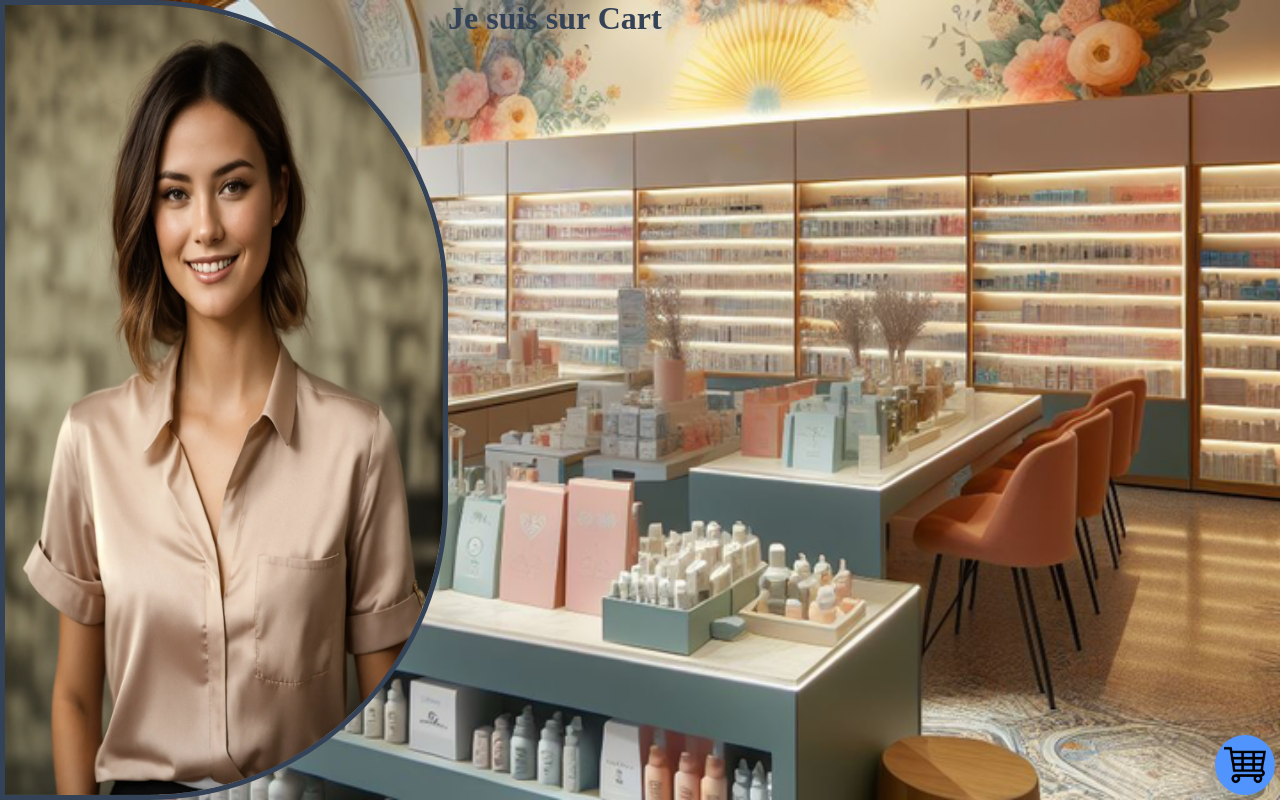
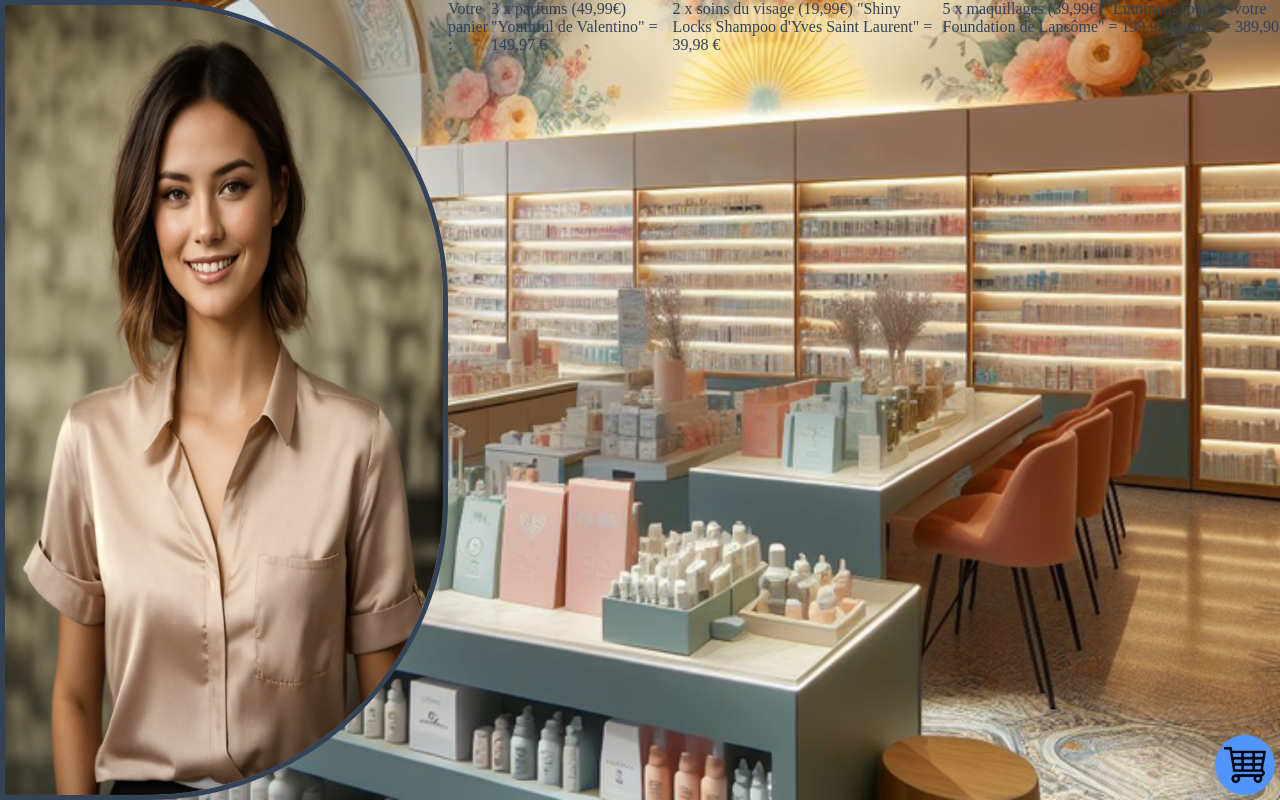
Before and after one commit to NemoOnTheNet/LorealSalesRepresentative, a React (Vite) app in the folder frontend/: page /cart in a window 1280 px wide. Built offline with nearby package versions, Linux system fonts and the light colour scheme.

Commit message:
add cart

```diff
--- a/frontend/package.json
+++ b/frontend/package.json
@@ -8,7 +8,8 @@
     "prop-types": "^15.8.1",
     "react": "^18.2.0",
     "react-dom": "^18.2.0",
-    "react-router-dom": "^6.14.2"
+    "react-router-dom": "^6.14.2",
+    "sass": "^1.70.0"
   },
   "devDependencies": {
     "@vitejs/plugin-react": "^4.0.3",
--- a/frontend/src/pages/Cart/Cart.jsx
+++ b/frontend/src/pages/Cart/Cart.jsx
@@ -1,7 +1,15 @@
 import "./Cart.scss";
 
 function Cart() {
-  return <h1>Je suis sur Cart</h1>;
+  return (
+    <>
+      <p className="cartContainer">Votre panier :</p>
+      <p className="itemCart">3 x parfums (49,99€) "Youthful de Valentino" = 149,97 €</p>
+      <p className="itemCart">2 x soins du visage (19,99€) "Shiny Locks Shampoo d'Yves Saint Laurent" = 39,98 €</p>
+      <p className="itemCart">5 x maquillages (39,99€) "Luminous Foundation de Lancôme" = 199,95 €</p>
+      <p className="totalCart">Total de votre panier = 389,90 €</p>
+    </>
+  )
 }
 
 export default Cart;
```
Also changed, not shown: 1 other file (tests, documents, lock files or other folders).
